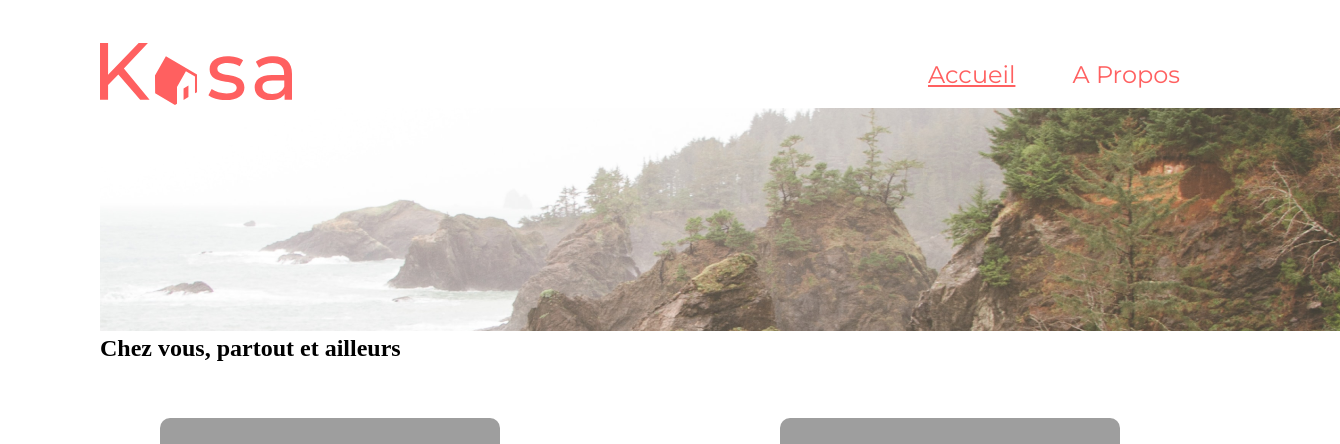
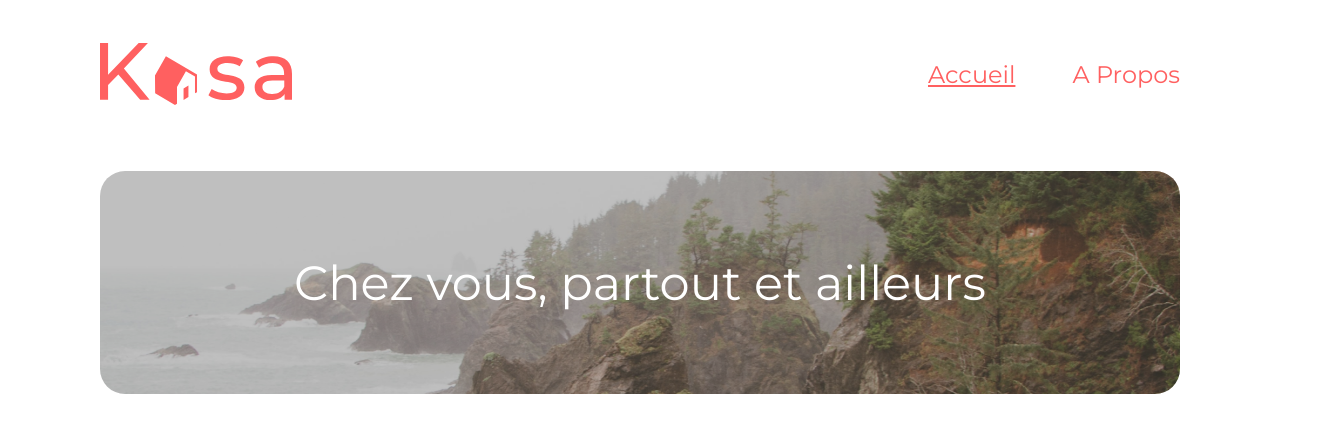
Before and after one commit to MasterCodeDevelop/kasa, a React (Create React App) app: page / in a window 1280 px wide. Shown: the top 444 px of the page, 1340 px wide, since content can reach past the window. Built offline with nearby package versions, Linux system fonts and the light colour scheme; grey boxes are pictures that could not be loaded.

Commit message:
DAJR-22 add Banner add styles (SCSS/CSS)

```diff
--- a/src/assets/css/styles.css
+++ b/src/assets/css/styles.css
@@ -25,6 +25,50 @@
   }
 }
 /*|||||||||||||||||||||| COMPONENTS ||||||||||||||||||||||*/
+/*====================== banner ======================*/
+.banner {
+  position: relative;
+  width: 100%;
+  height: 223px;
+  margin-top: 63px;
+  border-radius: 25px;
+}
+.banner img {
+  width: 100%;
+  height: 100%;
+  border-radius: inherit;
+}
+.banner h1 {
+  background-color: rgba(0, 0, 0, 0.25);
+  width: 100%;
+  height: 100%;
+  position: absolute;
+  top: 0;
+  left: 0;
+  display: flex;
+  justify-content: center;
+  align-items: center;
+  border-radius: inherit;
+  color: #fff;
+  font-family: "Montserrat";
+  font-style: normal;
+  font-weight: 500;
+  font-size: 48px;
+}
+
+/* FOR SMALL SCREEN */
+@media screen and (max-width: 650px) {
+  .banner {
+    height: 111px;
+    border-radius: 10px;
+    margin-top: 16px;
+  }
+  .banner h1 {
+    font-size: 24px;
+    padding: 0 16px;
+    justify-content: flex-start;
+  }
+}
 /*====================== gallery ======================*/
 .gallery {
   width: 100%;
--- /dev/null
+++ b/src/assets/scss/components/_banner.scss
@@ -0,0 +1,44 @@
+/*====================== banner ======================*/
+.banner {
+    position: relative;
+    width: 100%;
+    height: 223px;
+    margin-top: 63px;
+    border-radius: 25px;
+    img {
+        width: 100%;
+        height: 100%;
+        border-radius: inherit;
+    }
+    h1 {
+        background-color: rgba(#000, 0.25);
+        width: 100%;
+        height: 100%;
+        position: absolute;
+        top: 0;
+        left: 0;
+        display: flex;
+        justify-content: center;
+        align-items: center;
+        border-radius: inherit;
+        color: #fff;
+        font-family: 'Montserrat';
+        font-style: normal;
+        font-weight: 500;
+        font-size: 48px;
+    }
+}
+
+/* FOR SMALL SCREEN */
+@media screen and (max-width: $max-width-mobile) {
+    .banner {
+        height: 111px;
+        border-radius: 10px;
+        margin-top: 16px;
+        h1 {
+            font-size: 24px;
+            padding: 0 16px;
+            justify-content: flex-start;
+        }
+    }
+}
--- a/src/assets/scss/index.scss
+++ b/src/assets/scss/index.scss
@@ -6,6 +6,7 @@
 @import './base/reset';
 
 /*|||||||||||||||||||||| COMPONENTS ||||||||||||||||||||||*/
+@import './components/banner';
 @import './components/gallery';
 
 /*|||||||||||||||||||||| PAGES ||||||||||||||||||||||*/
```
Also changed, not shown: 1 other file (tests, documents, lock files or other folders).
